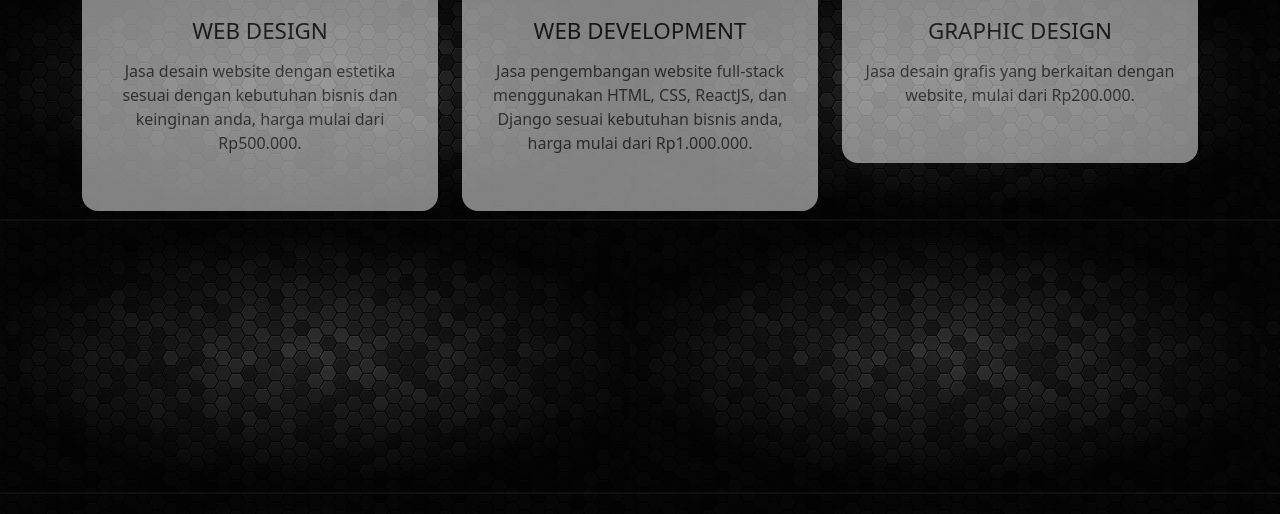
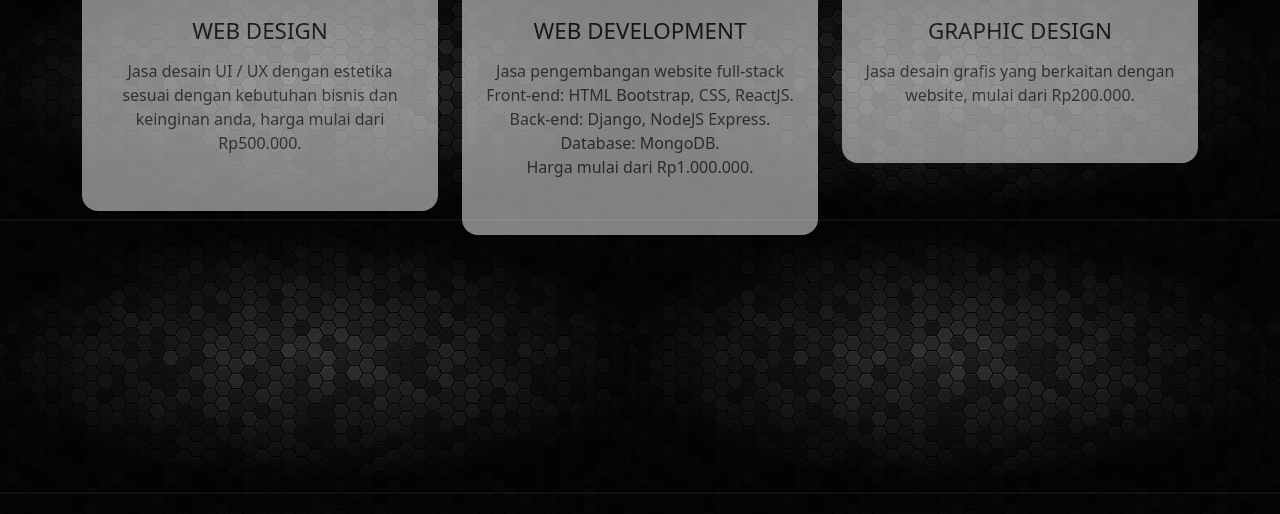
Before and after one commit to kenshisanada/personal-developer-site, a plain HTML site: page index.html in a window 1280 px wide. Shown: the part 1418-1932 px from the top of the page. Drawn offline with nearby package versions, Linux system fonts and the light colour scheme; files whose address does not match are found by name.

Commit message:
modified description in layanan

```diff
--- a/index.html
+++ b/index.html
@@ -131,7 +131,7 @@
                     <div class="service-content">
                     <h2 class="s-title">Web Design</h2>
                     <p class="s-description text-center">
-                        Jasa desain website dengan estetika sesuai dengan kebutuhan bisnis dan keinginan anda, harga mulai dari Rp500.000.
+                        Jasa desain UI / UX dengan estetika sesuai dengan kebutuhan bisnis dan keinginan anda, harga mulai dari Rp500.000.
                     </p>
                     </div>
                 </div>
@@ -144,7 +144,11 @@
                     <div class="service-content">
                     <h2 class="s-title">Web Development</h2>
                     <p class="s-description text-center">
-                        Jasa pengembangan website full-stack menggunakan HTML, CSS, ReactJS, dan Django sesuai kebutuhan bisnis anda, harga mulai dari Rp1.000.000.
+                        Jasa pengembangan website full-stack<br>
+                        Front-end: HTML Bootstrap, CSS, ReactJS.<br>
+                        Back-end: Django, NodeJS Express.<br>
+                        Database: MongoDB. <br>
+                        Harga mulai dari Rp1.000.000.
                     </p>
                     </div>
                 </div>
```
